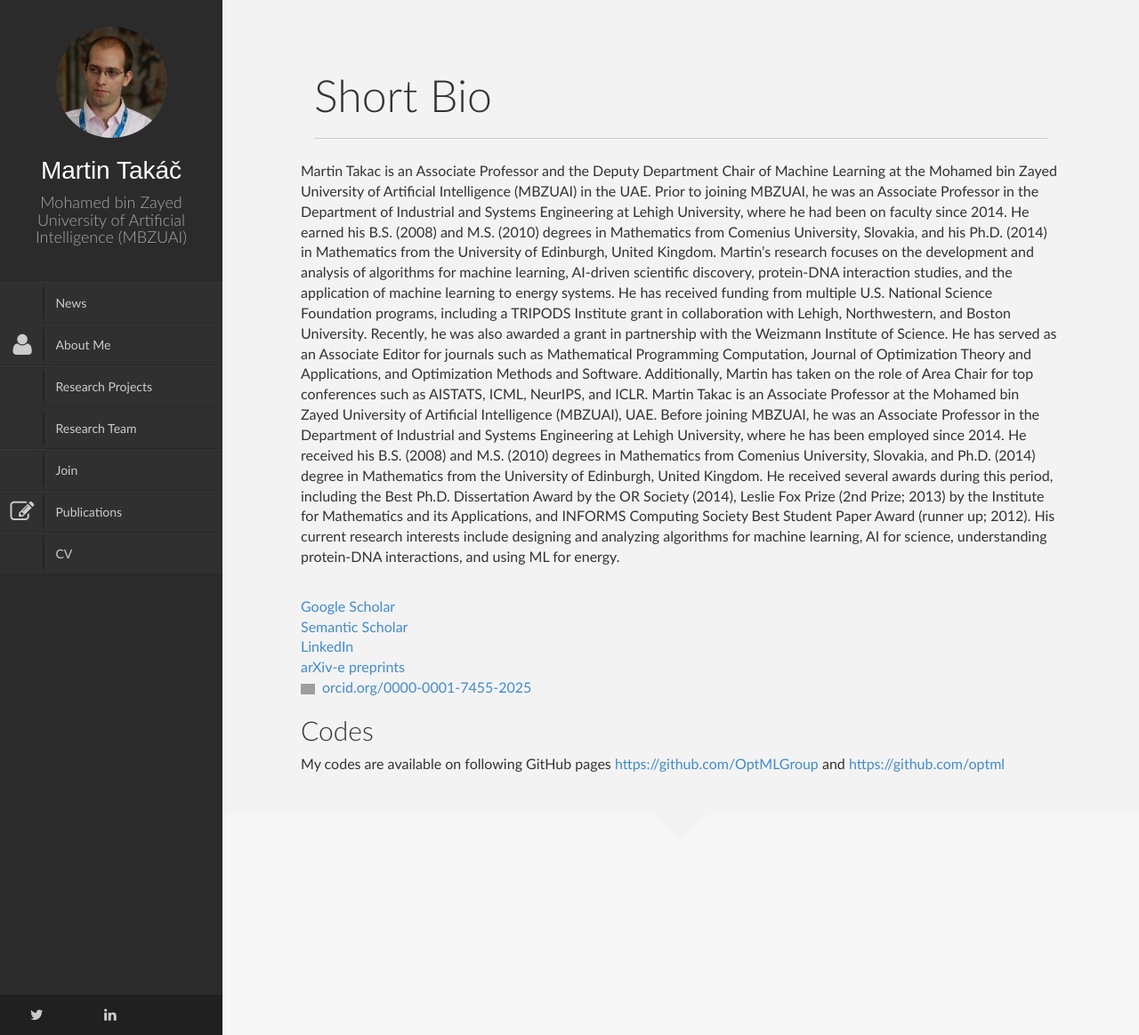
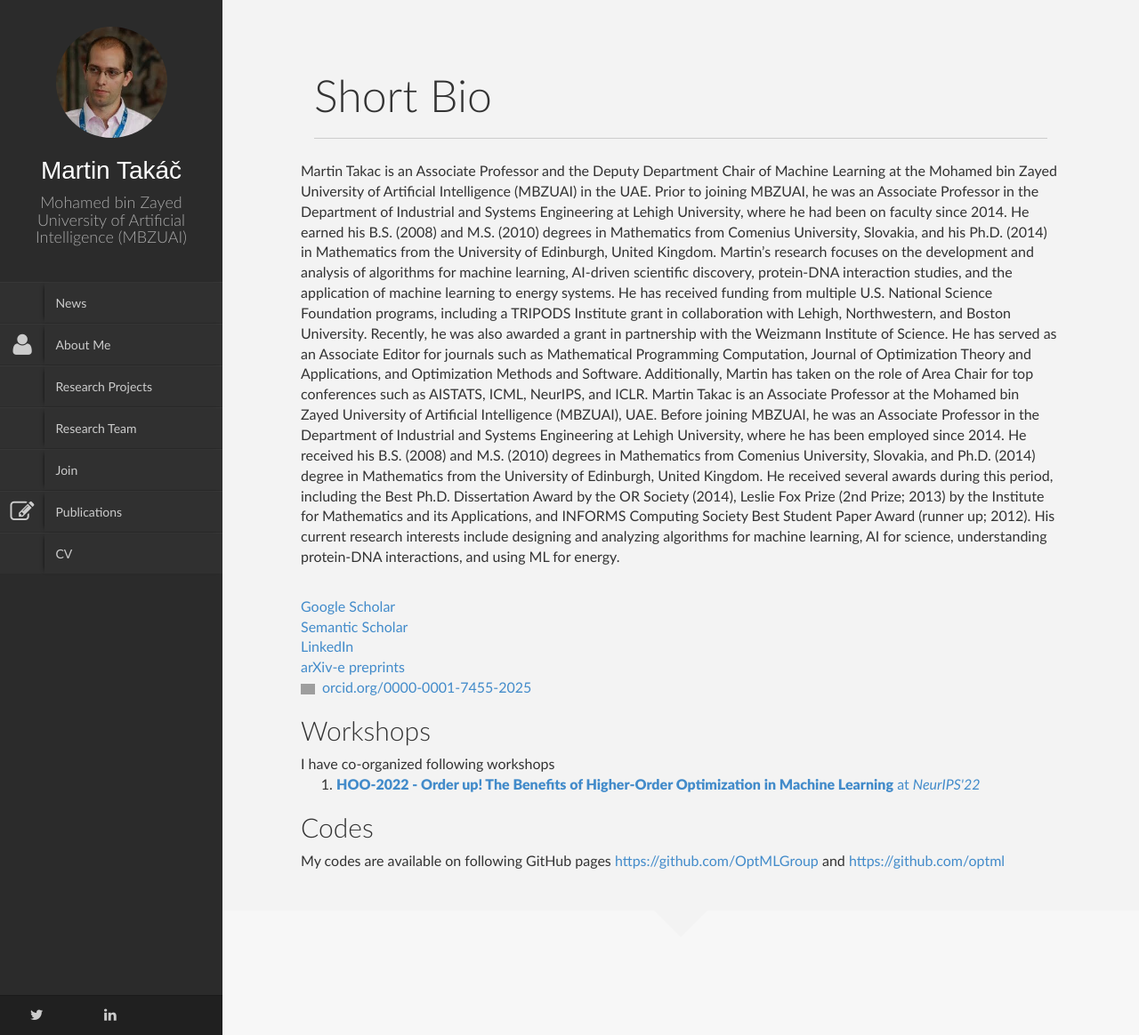
Before and after one commit to martintaki/takac.github.io, a Jekyll site: the page built from About_me.html, in a window 1280 px wide. Shown: the whole page at 89% size. Built offline with Jekyll 4.4.1, drawn with Linux system fonts in a browser that asks for light colours; nearby versions of some CDN libraries; library files that are not in the unit come from our copies; grey boxes are pictures that could not be loaded.

Commit message:
update 10-18-2024

```diff
--- a/About_me.html
+++ b/About_me.html
@@ -55,6 +55,18 @@ Martin received funding from various U.S. National Science Foundation programs (
 <div itemscope itemtype="https://schema.org/Person"><a itemprop="sameAs" content="https://orcid.org/0000-0001-7455-2025" href="https://orcid.org/0000-0001-7455-2025" target="orcid.widget" rel="noopener noreferrer" style="vertical-align:top;"><img src="https://orcid.org/sites/default/files/images/orcid_16x16.png" style="width:1em;margin-right:.5em;" alt="ORCID iD icon">orcid.org/0000-0001-7455-2025</a></div>
 
 
+<h2>Workshops</h2>
+
+I have co-organized following workshops
+<ol>
+    <li>
+		<a href="https://order-up-ml.github.io/">
+	          <b>HOO-2022 - Order up! The Benefits of Higher-Order Optimization in Machine Learning</b> at <i>NeurIPS'22</i>
+	          </a>
+	</li>
+</ol>
+
+
 
 
 <h2>Codes</h2>
```
